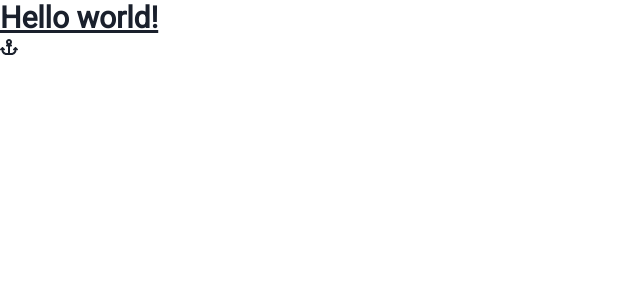
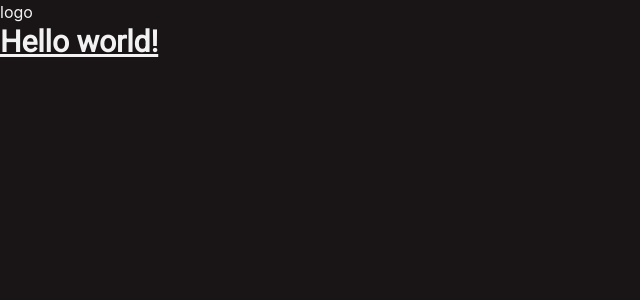
Before and after one commit to michael-pfister/crawlr, a Next.js app: page / in a window 1280 px wide. Shown: the top 300 px of the page, without its empty margins (0-640 px from the left). Built offline with nearby package versions, Linux system fonts and the light colour scheme.

Commit message:
customize theme

```diff
--- /dev/null
+++ b/components/AppBar.tsx
@@ -0,0 +1,7 @@
+import Logo from "./Logo";
+
+export default function AppBar() {
+    return <header>
+        <Logo />
+    </header>
+}
--- /dev/null
+++ b/components/Logo.tsx
@@ -0,0 +1,5 @@
+export default function Logo() {
+    return <div>
+        logo
+    </div>
+}
--- a/pages/_app.tsx
+++ b/pages/_app.tsx
@@ -1,34 +1,23 @@
 import "@/styles/globals.css";
 import type { AppProps } from "next/app";
 import { ChakraProvider } from "@chakra-ui/react";
-import { Roboto } from 'next/font/google'
+import { Roboto } from "next/font/google";
+import AppBar from "@/components/AppBar";
+import theme from "@/theme";
 
 const roboto = Roboto({
-  weight: '400',
-  subsets: ['latin'],
-})
-
-// 1. Import the extendTheme function
-import { extendTheme } from '@chakra-ui/react'
-
-// 2. Extend the theme to include custom colors, fonts, etc
-const colors = {
-  brand: {
-    900: '#1a365d',
-    800: '#153e75',
-    700: '#2a69ac',
-  },
-}
-
-export const theme = extendTheme({ colors })
+  weight: "400",
+  subsets: ["latin"],
+});
 
 // 3. Pass the `theme` prop to the `ChakraProvider`
 export default function App({ Component, pageProps }: AppProps) {
   return (
     <ChakraProvider theme={theme}>
-      <main className={roboto.className}>
-        <Component {...pageProps} />
-      </main>
+        <AppBar />
+        <main className={roboto.className}>
+          <Component {...pageProps} />
+        </main>
     </ChakraProvider>
   );
 }
--- a/pages/_document.tsx
+++ b/pages/_document.tsx
@@ -1,6 +1,7 @@
+import theme from "@/theme";
 import { ColorModeScript } from "@chakra-ui/react";
 import { Html, Head, Main, NextScript } from "next/document";
-import { theme } from "./_app";
+
 
 export default function Document() {
   return (
--- /dev/null
+++ b/pages/app/index.tsx
@@ -0,0 +1,3 @@
+export default function App() {
+    return "app"
+}
--- a/pages/index.tsx
+++ b/pages/index.tsx
@@ -6,7 +6,6 @@ export default function Home() {
     <>
       <main>
         <h1 className="text-3xl font-bold underline">Hello world!</h1>
-        <FontAwesomeIcon icon={faAnchor} />
       </main>
     </>
   );
--- a/tailwind.config.js
+++ b/tailwind.config.js
@@ -10,6 +10,14 @@ module.exports = {
   ],
   theme: {
     extend: {},
+    colors: {
+      transparent: "transparent",
+      black: "#191516",
+      white: "#FFFBFE",
+      blue: "#81F7E5",
+      violet: "#3943B7",
+      red: "#E63946",
+    },
   },
   plugins: [],
-}
+};
--- /dev/null
+++ b/theme.ts
@@ -0,0 +1,35 @@
+// theme.ts
+
+// 1. import `extendTheme` function
+import { extendTheme, ThemeConfig } from "@chakra-ui/react";
+import { mode } from "@chakra-ui/theme-tools";
+
+// 2. Extend the theme to include custom colors, fonts, etc
+const colors = {
+  transparent: "transparent",
+  black: "#191516",
+  white: "#FFFBFE",
+  blue: "#81F7E5",
+  violet: "#3943B7",
+  red: "#E63946",
+};
+
+// 2. Add your color mode config
+const config: ThemeConfig = {
+  initialColorMode: "dark",
+  useSystemColorMode: false,
+};
+
+const styles = {
+  global: (props: any) => ({
+    body: {
+      color: mode("#191516", "#F2F2F2")(props),
+      bg: mode("#F2F2F2", "#191516")(props),
+    },
+  }),
+};
+
+// 3. extend the theme
+const theme = extendTheme({ colors, config, styles });
+
+export default theme;
--- a/tsconfig.json
+++ b/tsconfig.json
@@ -18,6 +18,6 @@
       "@/*": ["./*"]
     }
   },
-  "include": ["next-env.d.ts", "**/*.ts", "**/*.tsx"],
+  "include": ["next-env.d.ts", "**/*.ts", "**/*.tsx", "tailwind.config.js"],
   "exclude": ["node_modules"]
 }
```
